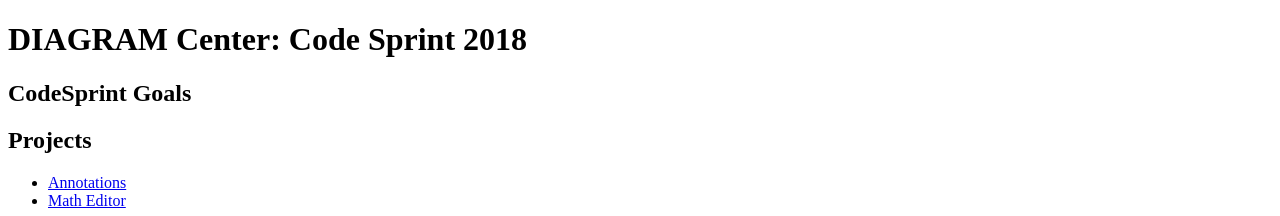
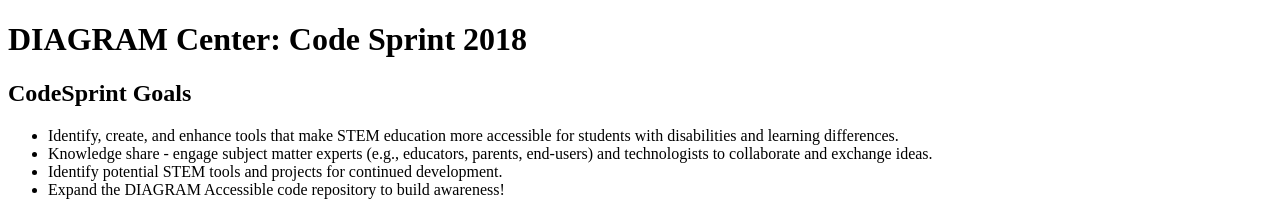
Before and after one commit to benetech/DIAGRAM-Code-Sprint-2018, a plain HTML site: page index.html in a window 1280 px wide. Shown: the top 216 px of the page. Drawn offline with Linux system fonts and the light colour scheme.

Commit message:
added goals

```diff
--- a/index.html
+++ b/index.html
@@ -8,7 +8,15 @@
     </head>
 	<body>
 		<h1>DIAGRAM Center: Code Sprint 2018</h1>
+
 	    <h2>CodeSprint Goals</h2>
+        <ul>
+            <li>Identify, create, and enhance tools that make STEM education more accessible for students with disabilities and learning differences.</li>
+            <li>Knowledge share - engage subject matter experts (e.g., educators, parents, end-users) and technologists to collaborate and exchange ideas.</li>
+            <li>Identify potential STEM tools and projects for continued development.</li>
+            <li>Expand the DIAGRAM Accessible code repository to build awareness!</li>
+        </ul>
+
 
         <h2>Projects</h2>
         <ul>
```
